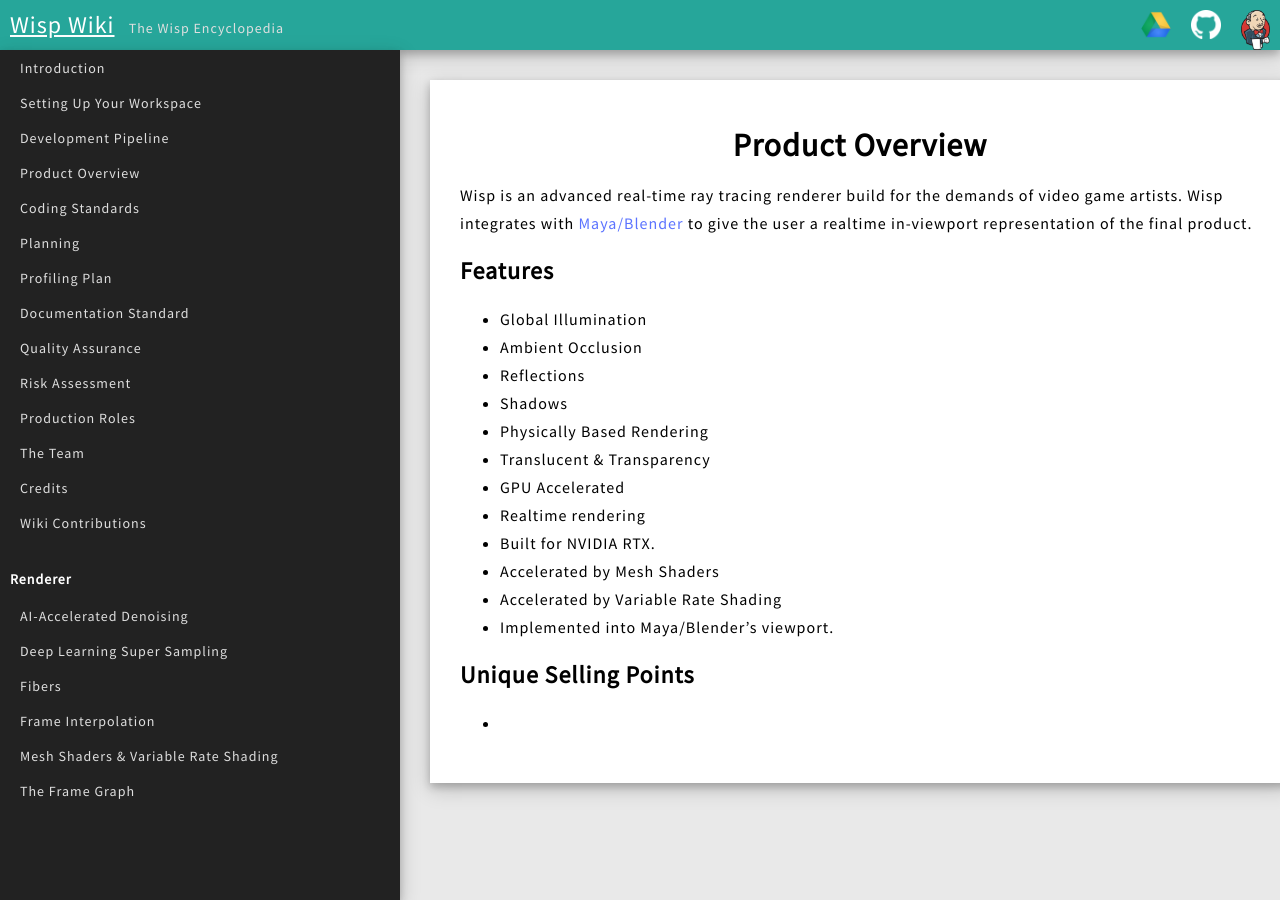
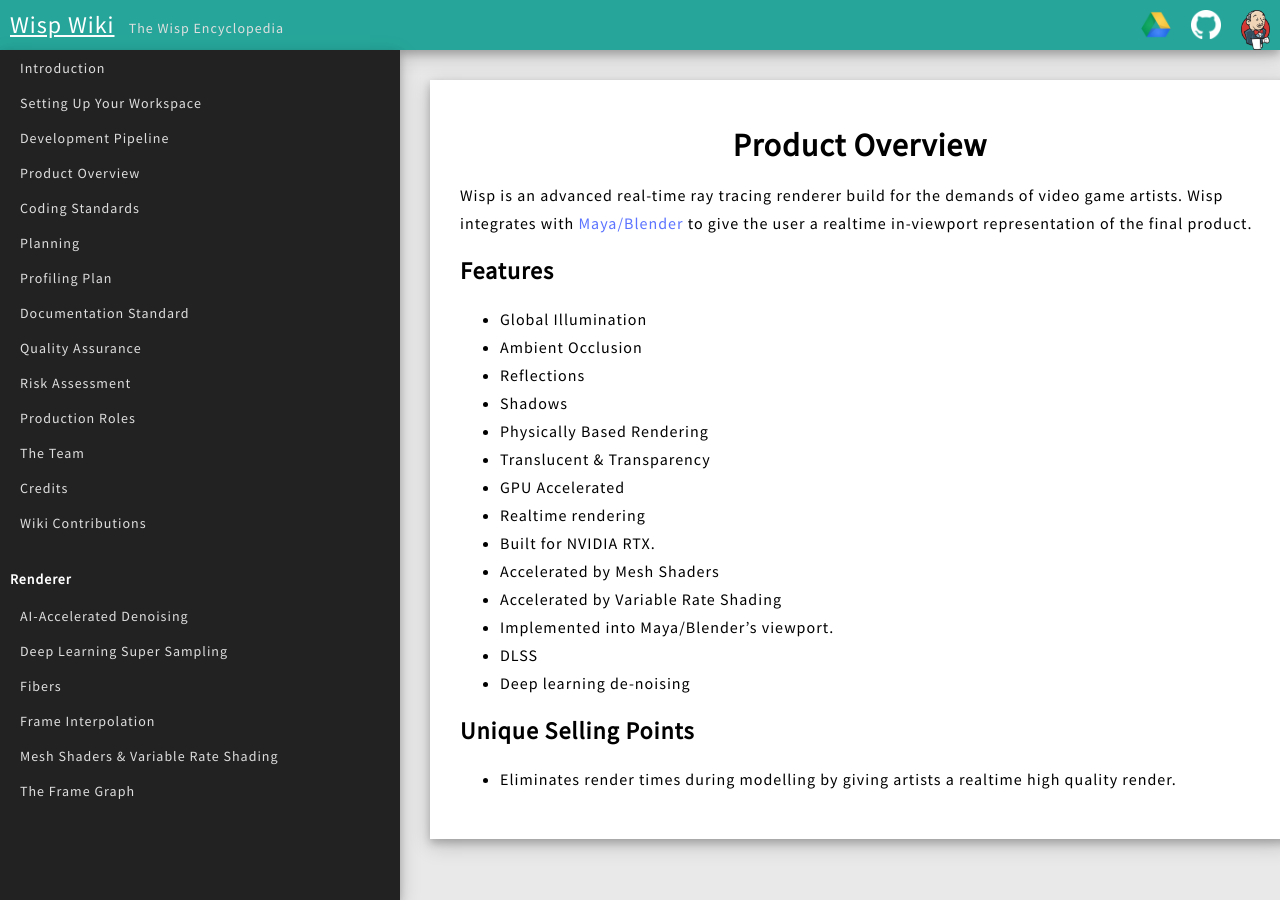
Before and after one commit to TeamWisp/TeamWisp.github.io, a Jekyll site: the page built from _common/product_overview.markdown, in a window 1280 px wide. Built offline with Jekyll 4.4.1, drawn with Linux system fonts in a browser that asks for light colours; nearby versions of some CDN libraries.

Commit message:
Added USP

```diff
--- a/_common/product_overview.markdown
+++ b/_common/product_overview.markdown
@@ -22,7 +22,9 @@ Wisp integrates with [Maya/Blender](https://www.autodesk.com/products/maya/overv
 * Accelerated by Mesh Shaders
 * Accelerated by Variable Rate Shading
 * Implemented into Maya/Blender's viewport.
+* DLSS
+* Deep learning de-noising
 
 ## Unique Selling Points
 
-*
+* Eliminates render times during modelling by giving artists a realtime high quality render.
```
Also changed, not shown: index.md (+4 -0 lines).
